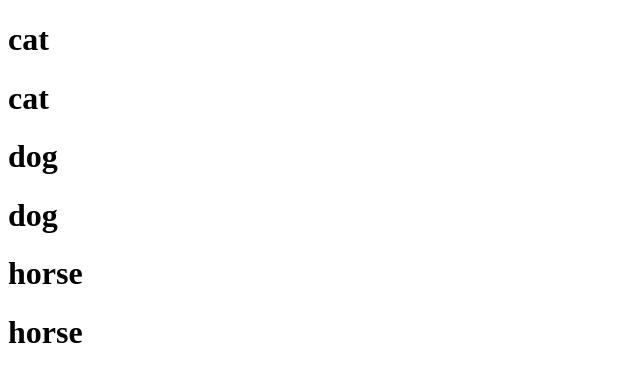
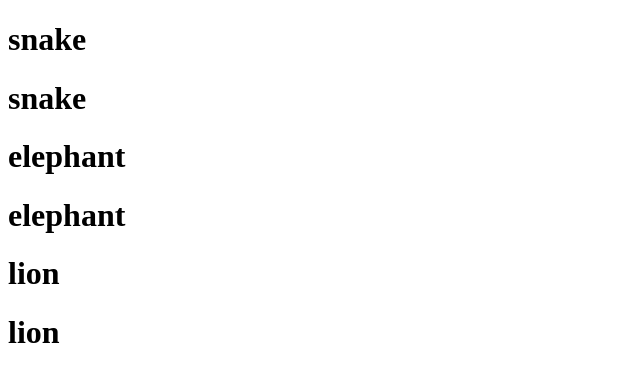
Before and after one commit to Zahoor58/React-Introduction, a React (Create React App) app: page /Footer in a window 1280 px wide. Shown: the top 382 px of the page, without its empty margins (0-640 px from the left). Built offline with nearby package versions, Linux system fonts and the light colour scheme.

Commit message:
Explored context in react.js

```diff
--- a/src/components/footer.js
+++ b/src/components/footer.js
@@ -1,5 +1,5 @@
 import React, { Component } from "react";
-
+import { CtxConsumer } from "../index";
 class Footer extends Component {
   // inside class
   // createAlert() {
@@ -15,20 +15,30 @@ class Footer extends Component {
     console.log("changed", evt.target.value);
   };
   render() {
-    const animals=['cat','dog','horse']
+    // const animals = ["cat", "dog", "horse"];
     return (
+      <CtxConsumer>
+        {
+          (context)=>(
             <div>
-            {
-                animals.map(animal=>{
+            {context.animals.map((animal) => {
               return (
                 <div key={animal}>
-                        <h1>{animal}</h1>
-                        <h1>{animal}</h1>
+                  <h1> {animal} </h1> <h1> {animal} </h1>{" "}
+                </div>
+              );
+            })}
           </div>
           )
-                })
         }
+        {/* {animals.map((animal) => {
+          return (
+            <div key={animal}>
+              <h1> {animal} </h1> <h1> {animal} </h1>{" "}
             </div>
+          );
+        })} */}
+      </CtxConsumer>
     );
   }
 }
--- a/src/index.js
+++ b/src/index.js
@@ -1,22 +1,22 @@
 import { render } from "react-dom";
-import {
-  BrowserRouter,
-  Routes,
-  Route,
-} from "react-router-dom";
+import React, { Component } from "react";
+import { BrowserRouter, Routes, Route } from "react-router-dom";
 import App from "./App";
 import Header from "./components/header.js";
 import Footer from "./components/footer.js";
+const context = React.createContext();
+export const CtxConsumer=context.Consumer;
+// const CtxProvider=context.Provider;
+const animals=['snake','elephant','lion']
 render(
   <BrowserRouter>
+  <context.Provider value={{animals:animals}}>
     <Routes>
-      <Route path="/" element={<App />}>
-        </Route>
-        <Route path="/Header" element={<Header />}>
-        </Route>
-        <Route path="/Footer" element={<Footer />}>
-        </Route>
+      <Route path="/" element={<App />}></Route>{" "}
+      <Route path="/Header" element={<Header />}></Route>{" "}
+      <Route path="/Footer" element={<Footer />}></Route>{" "}
     </Routes>
+    </context.Provider>
   </BrowserRouter>,
   document.getElementById("root")
 );
```
Lines whose indentation alone changed are shown as unchanged.
